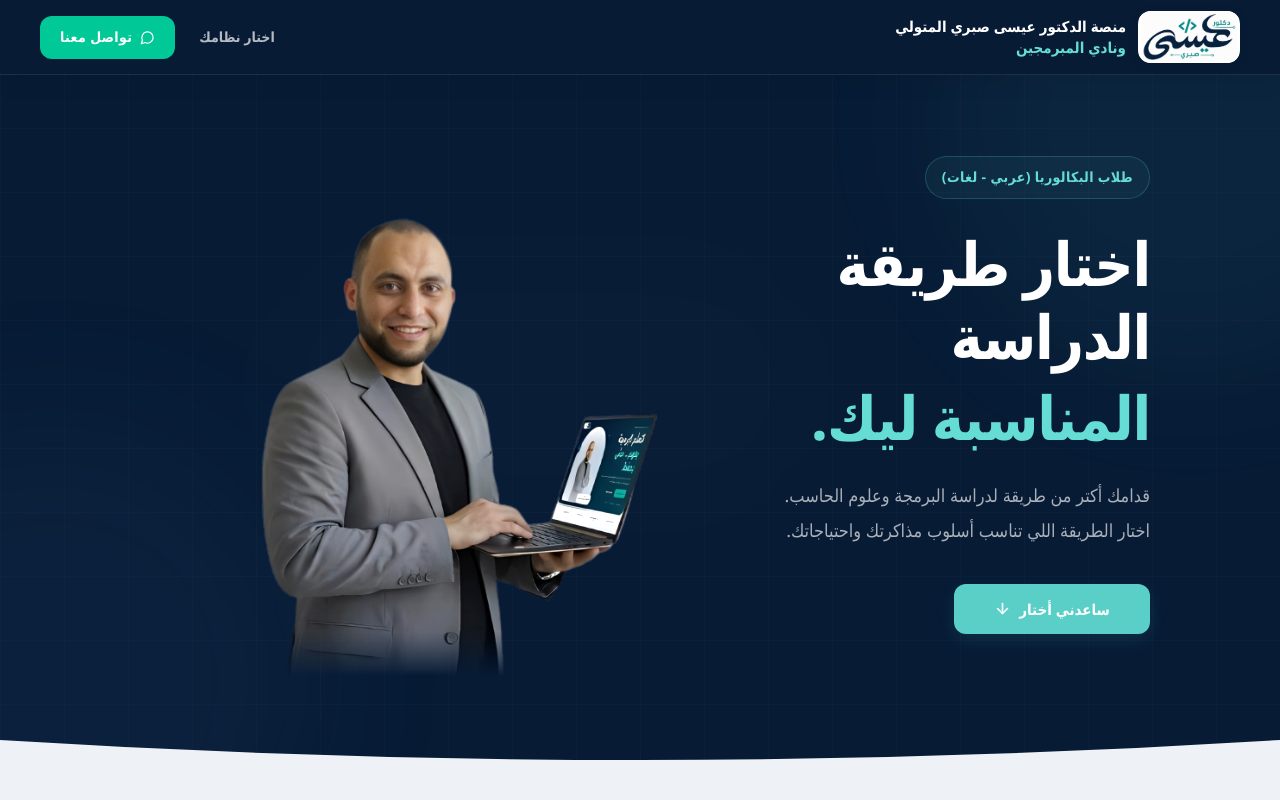
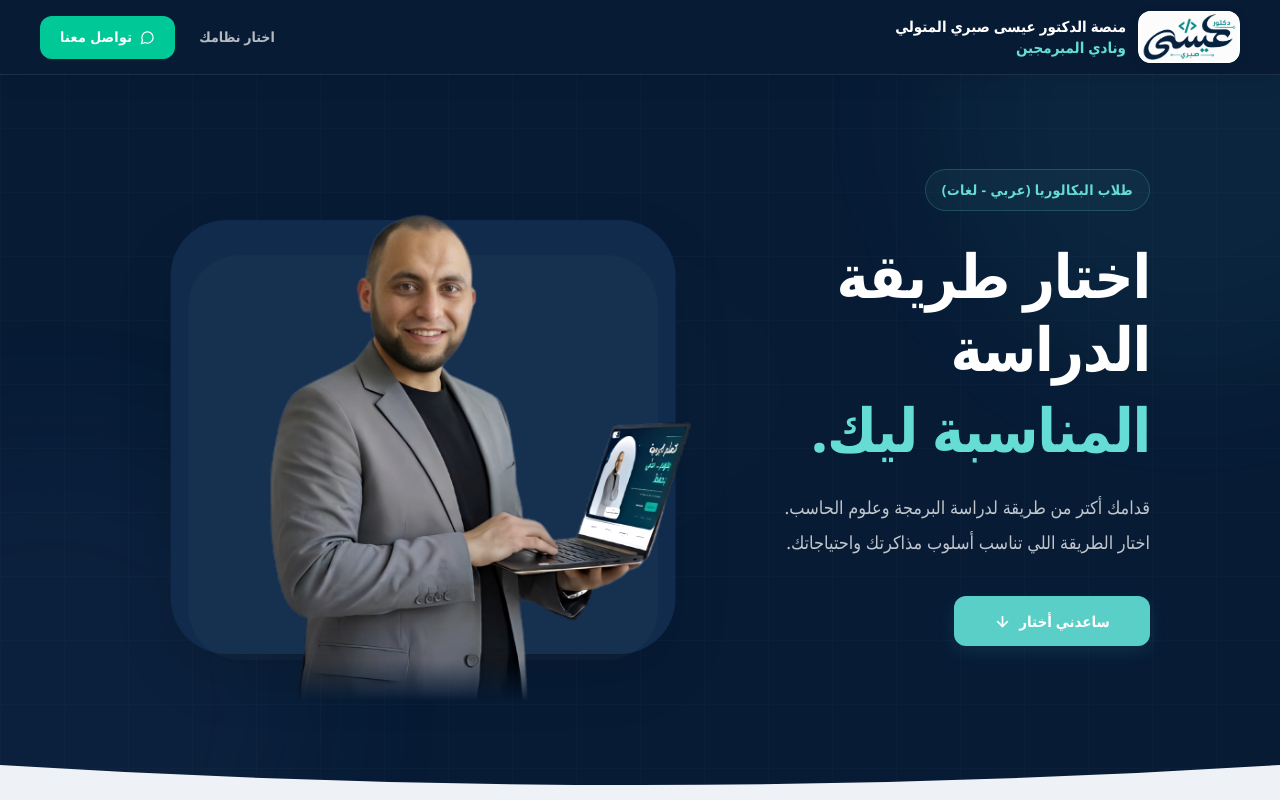
Before and after one commit to M-Mousa366/P_Level_Landing-Page, a React (Vite) app: page / in a window 1280 px wide. Shown: the top 800 px of the page. Built offline with nearby package versions, Linux system fonts and the light colour scheme; the HTML template or start-up script is replaced by a standard one.

Commit message:
Improve Hero

```diff
--- a/src/components/Hero.tsx
+++ b/src/components/Hero.tsx
@@ -21,7 +21,7 @@ export default function Hero() {
 
         <div className="absolute -left-52 bottom-[-160px] h-[520px] w-[520px] rounded-full bg-navy-500/[0.12] blur-3xl" />
 
-        <div className="absolute left-[42%] top-[30%] h-[300px] w-[600px] -translate-x-1/2 rounded-full bg-white/[0.012] blur-3xl" />
+        <div className="absolute left-[38%] top-[30%] h-[300px] w-[600px] -translate-x-1/2 rounded-full bg-white/[0.012] blur-3xl" />
       </div>
 
       <div
@@ -36,16 +36,26 @@ export default function Hero() {
 
       <div className="wrap relative z-10">
         <div
-          className="grid min-h-[620px] grid-cols-1 items-center px-4 pb-10 pt-8 sm:px-6 sm:pb-14 sm:pt-12 lg:min-h-[650px] lg:grid-cols-[55fr_45fr] lg:gap-4 lg:px-0 lg:pb-12 lg:pt-10"
+          className="grid min-h-[620px] grid-cols-1 items-center px-4 pb-10 pt-8 sm:px-6 sm:pb-14 sm:pt-12 lg:min-h-[650px] lg:grid-cols-[58fr_42fr] lg:gap-2 lg:px-0 lg:pb-12 lg:pt-10"
           style={{ direction: 'ltr' }}
         >
-          <div className="order-2 flex h-full items-end justify-center lg:order-1">
-            <div className="relative flex h-full w-full items-end justify-center">
-              <div className="relative w-[min(92vw,620px)] sm:w-[min(88vw,680px)] lg:w-[min(100%,700px)]">
+          <div className="order-2 flex h-full items-center justify-center lg:order-1">
+            <div className="relative flex h-full w-full items-center justify-center">
+              <div className="relative flex w-[min(94vw,650px)] items-end justify-center sm:w-[min(90vw,700px)] lg:w-[min(100%,730px)]">
+                <div
+                  className="absolute bottom-[7%] left-1/2 h-[76%] w-[88%] -translate-x-1/2 rounded-[48px] bg-[#102b4b] shadow-[0_24px_60px_rgba(0,0,0,0.10)] sm:rounded-[56px] lg:bottom-[8%] lg:h-[74%] lg:w-[86%]"
+                  aria-hidden="true"
+                />
+
+                <div
+                  className="absolute bottom-[6%] left-1/2 h-[70%] w-[82%] -translate-x-1/2 rounded-[44px] bg-white/[0.025] sm:rounded-[52px] lg:bottom-[7%] lg:h-[69%] lg:w-[80%]"
+                  aria-hidden="true"
+                />
+
                 <img
                   src="/images/Hero.png"
                   alt="د. عيسى صبري المتولي"
-                  className="relative z-10 mx-auto block h-auto w-full object-contain drop-shadow-[0_22px_42px_rgba(0,0,0,0.22)] [filter:contrast(1.04)_brightness(1.03)_saturate(1.03)] [mask-image:linear-gradient(to_bottom,black_0%,black_87%,rgba(0,0,0,0.9)_92%,transparent_100%)]"
+                  className="relative z-10 mx-auto block h-auto w-full object-contain drop-shadow-[0_24px_44px_rgba(0,0,0,0.24)] [filter:contrast(1.04)_brightness(1.03)_saturate(1.03)] [mask-image:linear-gradient(to_bottom,black_0%,black_87%,rgba(0,0,0,0.9)_93%,transparent_100%)]"
                   loading="eager"
                   decoding="async"
                 />
@@ -73,7 +83,7 @@ export default function Hero() {
               </span>
             </h1>
 
-            <p className="mt-6 max-w-[600px] text-[16px] font-[400] leading-[1.95] text-white/65 sm:text-[17px] lg:text-[18px]">
+            <p className="mt-6 max-w-[560px] text-[16px] font-[400] leading-[1.95] text-white/75 sm:text-[17px] lg:text-[18px]">
               قدامك أكتر من طريقة لدراسة البرمجة وعلوم الحاسب.
               <br className="hidden sm:block" />
               اختار الطريقة اللي تناسب أسلوب مذاكرتك واحتياجاتك.
```
